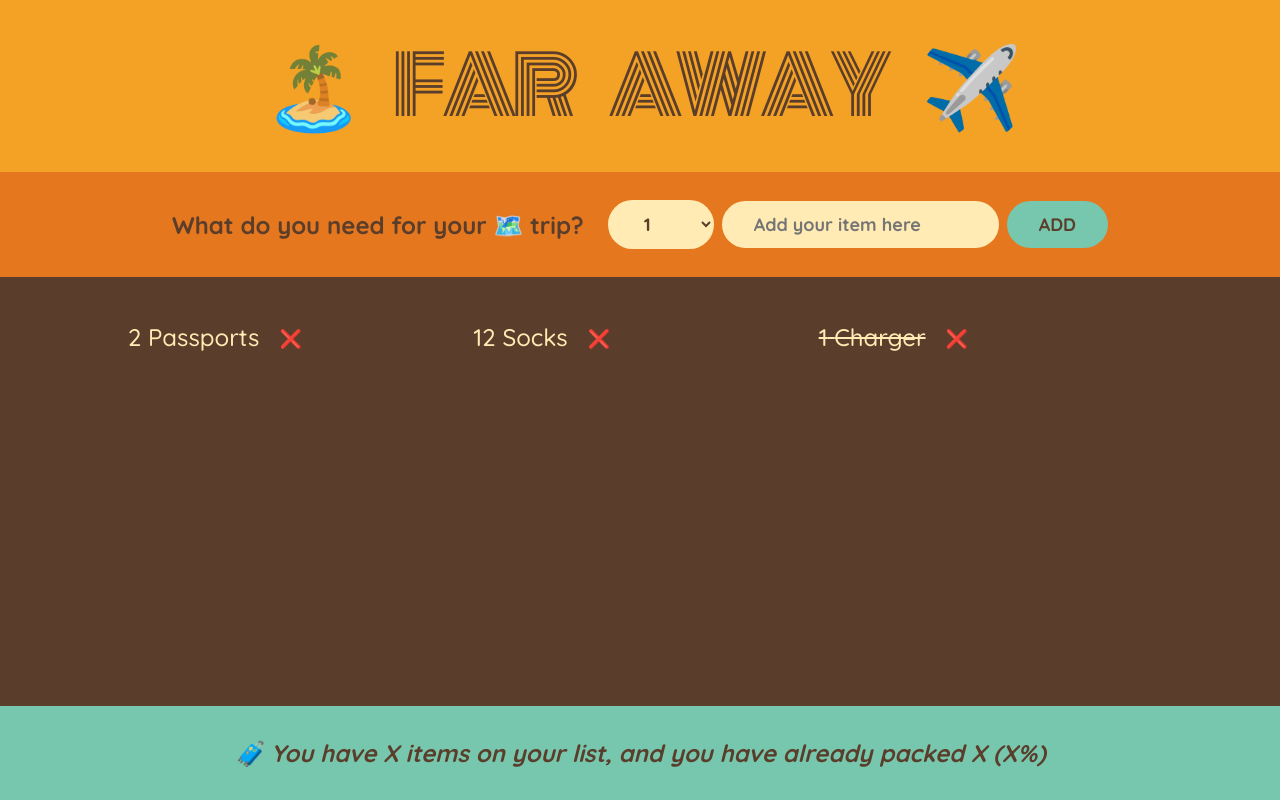
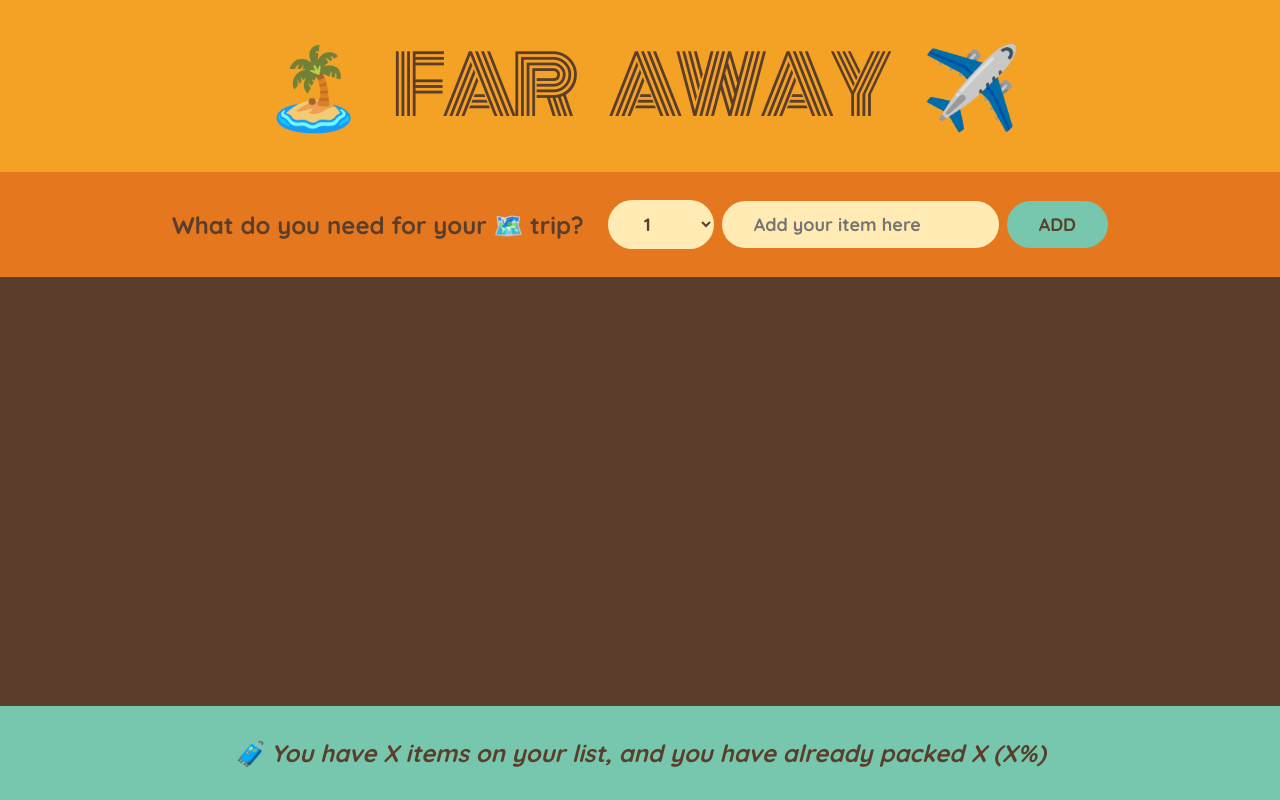
Before and after one commit to twdennis/travel-list, a React (Create React App) app: page / in a window 1280 px wide. Built offline with nearby package versions, Linux system fonts and the light colour scheme.

Commit message:
list now updates and displays correctly

```diff
--- a/src/App.js
+++ b/src/App.js
@@ -1,18 +1,23 @@
 import { useState } from "react";
 import "./index.css";
 
-const initialItems = [
-  { id: 1, description: "Passports", quantity: 2, packed: false },
-  { id: 2, description: "Socks", quantity: 12, packed: false },
-  { id: 3, description: "Charger", quantity: 1, packed: true },
-];
+// const initialItems = [
+//   { id: 1, description: "Passports", quantity: 2, packed: false },
+//   { id: 2, description: "Socks", quantity: 12, packed: false },
+//   { id: 3, description: "Charger", quantity: 1, packed: true },
+// ];
 
 export default function App() {
+  const [items, setItems] = useState([]);
+
+  function handleAddItems(item) {
+    setItems((items) => [...items, item]);
+  }
   return (
     <div className="app">
       <Logo />
-      <Form />
-      <PackingList />
+      <Form onAddItems={handleAddItems} />
+      <PackingList items={items} />
       <Stats />
     </div>
   );
@@ -22,7 +27,7 @@
   return <h1>🏝️ Far Away ✈️</h1>;
 }
 
-function Form() {
+function Form({ onAddItems }) {
   const [description, setDescription] = useState("");
   const [quantity, setQuantity] = useState(1);
 
@@ -32,7 +37,7 @@
     if (!description) return;
 
     const newItem = { description, quantity, packed: false, id: Date.now() };
-    console.log(newItem);
+    onAddItems(newItem);
 
     setDescription("");
     setQuantity(1);
@@ -62,11 +67,11 @@
   );
 }
 
-function PackingList() {
+function PackingList({ items }) {
   return (
     <div className="list">
       <ul>
-        {initialItems.map((item) => (
+        {items.map((item) => (
           <Item item={item} key={item.id} />
         ))}
       </ul>
```
